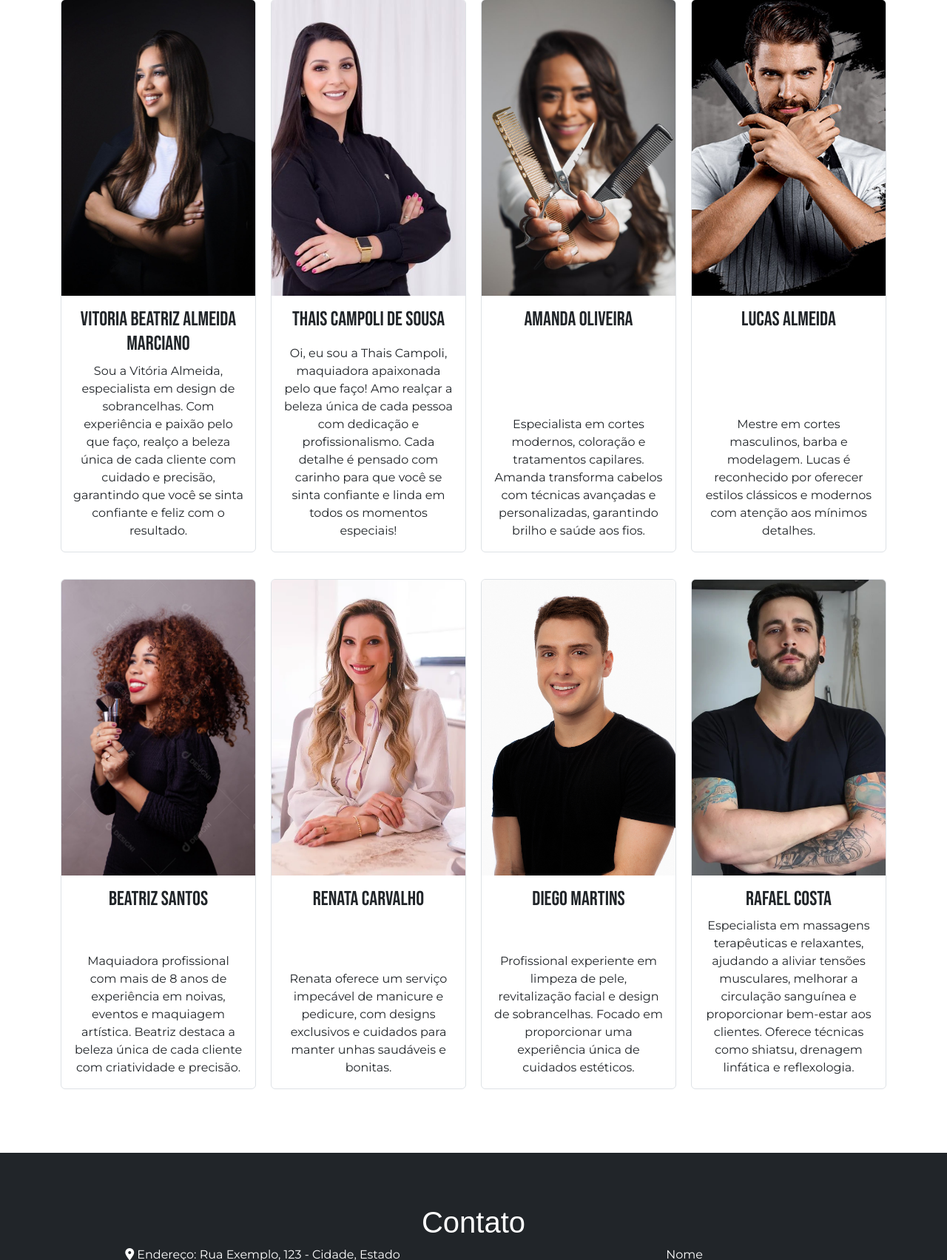
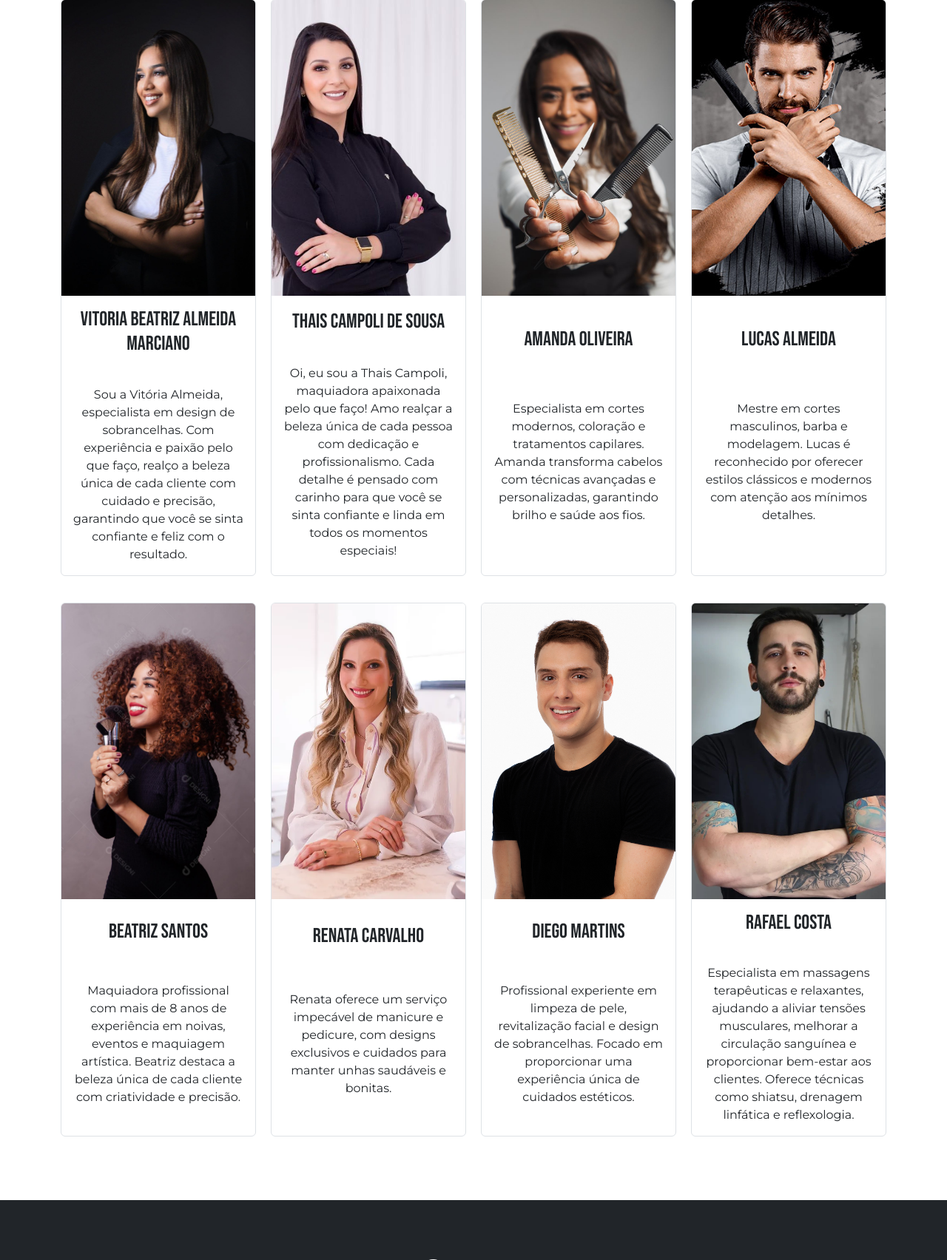
Before and after one commit to Gulirovisk/SalaoBeleza, a Django app: page / in a window 1280 px wide. Shown: the part 4796-6500 px from the top of the page at 74% size. Run offline with Django 5.2, Linux system fonts and the light colour scheme; data comes from the database, SQL or seed files in the repository; some web fonts are replaced.

Commit message:
Ultimos detalhes

```diff
--- a/app/templates/index.html
+++ b/app/templates/index.html
@@ -131,10 +131,13 @@
                     {% else %}
                     <img src="https://via.placeholder.com/300" class="card-img-top" alt="Profissional sem imagem" loading="lazy">
                     {% endif %}
-                    <div class="card-body d-flex flex-column justify-content-between">
+                    <div class="card-body d-flex flex-column justify-content-center">
                         <h5 class="card-title">{{ profissional.nome }}</h5>
+                    </div>
+                    <div class="card-body d-flex justify-content-center">
                         <p class="card-text">{{ profissional.descricao }}</p>
                     </div>
+
                 </div>
                 {% endfor %}
             </div>
```
Also changed, not shown: app/static/javascript/contactForm.js (deleted).
